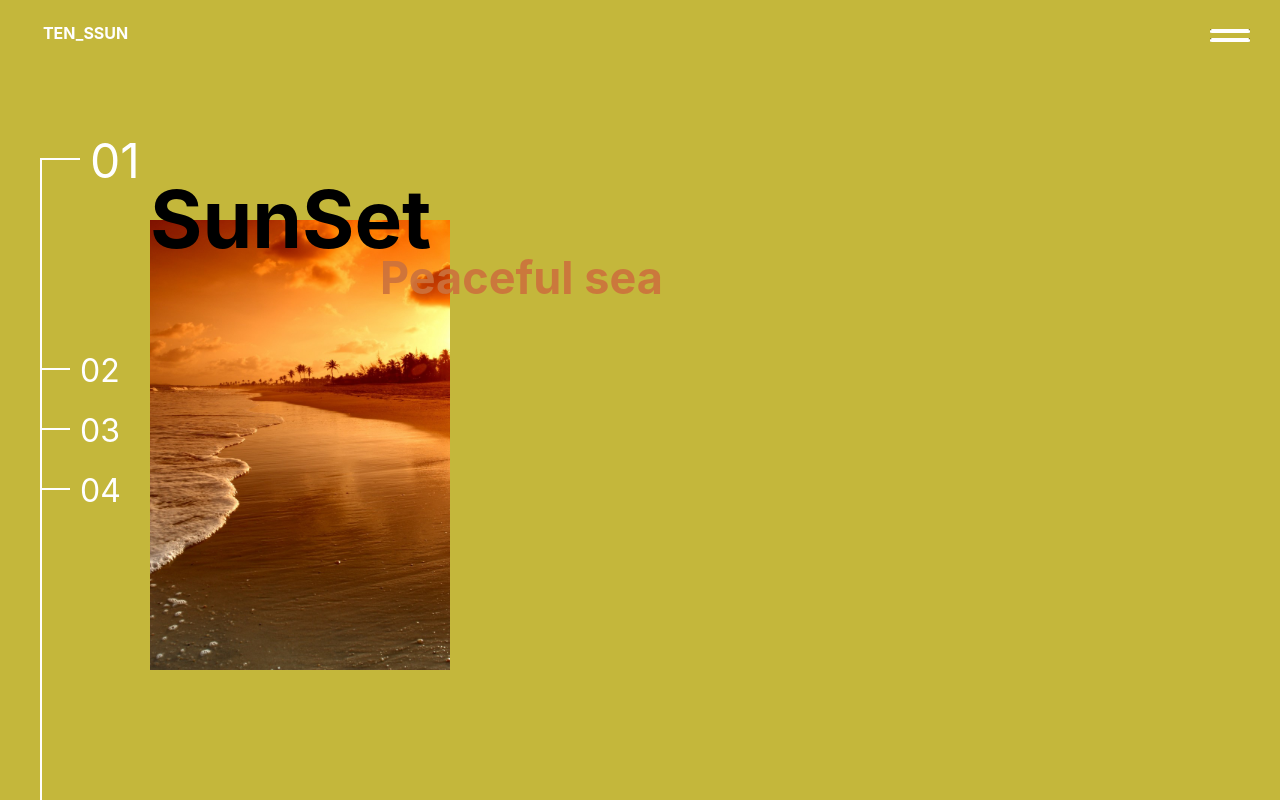
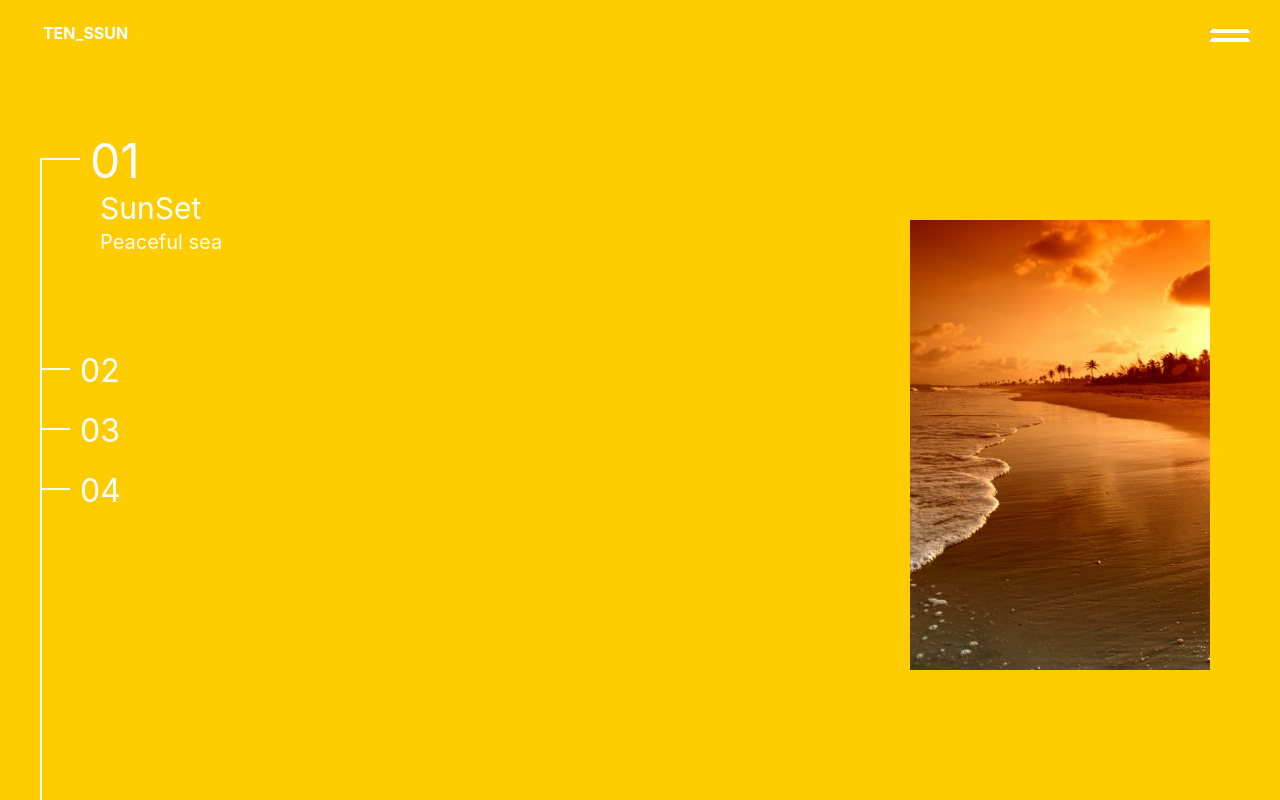
Before and after one commit to TEN-SSUN/portfolio, a React (Create React App) app in the folder ver1/my-profile/: page /work in a window 1280 px wide. Shown: the top 800 px of the page. Built offline with nearby package versions, Linux system fonts and the light colour scheme.

Commit message:
save 2021-09-14

```diff
--- a/ver1/my-profile/src/component/PageTracker.js
+++ b/ver1/my-profile/src/component/PageTracker.js
@@ -64,16 +64,16 @@ export default function Contact(props)
         props.onMoveBottom();
     }
 
+
     useEffect(() =>
     {
-        updatePinPosition();
-    },[props]);
+        requestAnimationFrame(updatePinPosition);
+    },[]);
 
     return (
         <WorkFullDivision id='fullDiv'>
-        <ImgButton src={top_arrow} onClick={moveTop}/>
-        <ImgButton src={bottom_arrow} onClick={moveBottom}/>
-        {/* <ImgButton ></ImgButton> */}
+            <ImgButton src={top_arrow} onClick={moveTop}/>
+            <ImgButton src={bottom_arrow} onClick={moveBottom}/>
         </WorkFullDivision>
     );
 }
--- a/ver1/my-profile/src/component/Work.js
+++ b/ver1/my-profile/src/component/Work.js
@@ -33,37 +33,33 @@ function Contact()
     const [workList]= useState([
                                 {
                                 seq: 1
-                                ,color:"#C4B73B"
+                                ,color:"#ffcc00"
                                 ,img:sunset
                                 ,title:"SunSet"
                                 ,contents:"Peaceful sea"
-                                ,status:"N"
                                 },
                                 {
                                 seq: 2
-                                ,color:"#80b463"
+                                ,color:"#03C9A9"
                                 ,img:sky_forest
                                 ,title:"Forest"
                                 ,contents:"I Love Camping"
-                                ,status:"N"
                                 },
                                 {
                                 seq: 3
-                                ,color:"#b0dfb8"
+                                ,color:"#22A7F0"
                                 ,img:wave
                                 ,title:"Wave"
                                 ,contents:"So~~Cooooooooooooooooool"
-                                ,status:"N"
                                 },
                                 {
                                 seq: 4
-                                ,color:"#ef404f"//C4003B
+                                ,color:"#F64747"//C4003B
                                 ,img:sunglesses
                                 ,title:"나만 없어 고양이 ㅠ"
                                 ,contents:`Gangnam Style~
                                             Korea
                                             `
-                                ,status:"N"
                                 },
                             ])
     //let cPos =0;
@@ -75,7 +71,6 @@ function Contact()
     //const [gapPercent] = useState((0.8-0.4)/(workList.length-1));
     const [gapPercent] = useState((0.075));
     const [currentPage,setCurrentPage] = useState(1);
-    //const [posStatus, setPosStatus] = useState("N");
 
     const handleWindowResize = useCallback(event => {
         setBrowserWidth(document.documentElement.clientWidth);
@@ -86,13 +81,13 @@ function Contact()
 
         for(let i=workList.length-1; i>=1 ;i--)
         {
-            if((Number(browserHeight*(i-1))+Number(300))<Number(window.pageYOffset))
+            if((Number(browserHeight*(i-1))+Number(500))<Number(window.pageYOffset))
             {
                 setWorksMainColor(workList[i].color);
                 setCurrentPage(i+1);
                 break;
             }
-            else if(300>=window.pageYOffset)
+            else if(500>=window.pageYOffset)
             {
                 setWorksMainColor(workList[0].color);
                 setCurrentPage(1);
@@ -126,13 +121,15 @@ function Contact()
                     ))}
             </WorkFullDivision>
             <LeftMenuDivision id="LeftMenuDivision" browserHeight={browserHeight}>
-            {workList.map(({ seq, status }) => (
+            {workList.map(({ seq, status, title, contents }) => (
                     <WorkContentsMenu   num={seq}
                                         status={status}
                                         gapPercent={gapPercent}
                                         browserHeight={browserHeight}
                                         omMoveContent={omMoveContent}
                                         currentPage={currentPage}
+                                        title={title}
+                                        contents={contents}
                                     />
                     ))}
             </LeftMenuDivision>
--- a/ver1/my-profile/src/component/WorkContents.js
+++ b/ver1/my-profile/src/component/WorkContents.js
@@ -14,7 +14,8 @@ const MainImageDiv = styled.div`
     background-color:white;
     position : absolute;
     top : 50%;
-    left : 150px;
+    //left : 150px;
+    right:70px;
     transform: translate(0%, -40%);
     overflow: hidden;
     padding:0px;
@@ -64,39 +65,39 @@ const MainImage = styled.img`
     }
 `;
 
-const MainText = styled.p`
-    position : absolute;
-    padding :0px;
-    margin : 0px;
-    display:flex;
-    justify-content:center;
-    left : 150px;
-    //transform: translate(-50%);
-    //left : 50%;
-    top: 170px;
-    font-size : 80px;
-    transition : all ease 0.3s;
-    color : black;
-    font-weight : bold;
-`;
-//text-align : center;
+// const MainText = styled.p`
+//     position : absolute;
+//     padding :0px;
+//     margin : 0px;
+//     display:flex;
+//     justify-content:center;
+//     left : 150px;
+//     //transform: translate(-50%);
+//     //left : 50%;
+//     top: 170px;
+//     font-size : 80px;
+//     transition : all ease 0.3s;
+//     color : black;
+//     font-weight : bold;
+// `;
+// //text-align : center;
 
-const SubText = styled.p`
-    position : absolute;
-    color : #CC723D;
-    font-weight : bold;
-    font-size : 45px;
-    margin-top : 10px;
-    margin-right : 0px;
-    margin-bottom : 0px;
-    margin-left : 0px;
-    transition : all ease 0.3s;
-    width : ${props => Number(props.browserWidth*1)-Number(420)}px;
-    left : 380px;
-    top : 30%;
-    //transform: translate(-50%, -50%);
-    opacity:0.9;
-`;
+// const SubText = styled.p`
+//     position : absolute;
+//     color : #CC723D;
+//     font-weight : bold;
+//     font-size : 45px;
+//     margin-top : 10px;
+//     margin-right : 0px;
+//     margin-bottom : 0px;
+//     margin-left : 0px;
+//     transition : all ease 0.3s;
+//     width : ${props => Number(props.browserWidth*1)-Number(420)}px;
+//     left : 380px;
+//     top : 30%;
+//     //transform: translate(-50%, -50%);
+//     opacity:0.9;
+// `;
 
 function Contact(props)
 {
@@ -114,8 +115,8 @@ function Contact(props)
     return (
             <MainTextDivision id={"MainContentDivision"+num} browserWidth={browserWidth} browserHeight={browserHeight} num={num} color={props.color}>
                 <MainImageDiv><MainImage src={props.img} /></MainImageDiv>
-                <MainText id="mainTitle">{props.title}</MainText>
-                <SubText browserWidth={browserWidth}>{props.contents}</SubText>
+                {/* <MainText id="mainTitle">{props.title}</MainText>
+                <SubText browserWidth={browserWidth}>{props.contents}</SubText> */}
             </MainTextDivision>
     );
   }
--- a/ver1/my-profile/src/component/WorkContentsMenu.js
+++ b/ver1/my-profile/src/component/WorkContentsMenu.js
@@ -1,6 +1,7 @@
 import React, {useState, useEffect} from "react";
 import styled from "styled-components";
 
+const delaySec = 0.07;
 const WrapDiv = styled.div`
 `;
 // position : fixed;
@@ -21,7 +22,6 @@ const MainTextDivision = styled.div`
     transition : all ease 0.3s;
     padding:0px;
     margin:0px;
-
 `;
 
 const NumberingText = styled.span`
@@ -44,7 +44,47 @@ const NumberingText = styled.span`
     }
 `;
 
-//${props => props.menuWidth}
+const TitleDivision = styled.div`
+    position : fixed;
+    //background-color:white;
+    transition : all ease ${props => (props.num===props.currentPage?0.3:0)}s;
+    padding:0px;
+    margin:0px;
+    visibility:${props => (props.num===props.currentPage?"visible":"hidden")};
+    height:40px;
+    bottom : ${props => (props.browserHeight*(0.8-((props.num-1) *props.gapPercent)))
+                        +(props.num!==props.currentPage?-150:0)-70}px;
+    left : 100px;
+    overflow:hidden;
+    font-size:30px;
+    color:white;
+    transition-delay:${delaySec}s;
+`;
+
+const SubTextDivision = styled.div`
+    position : fixed;
+    //background-color:white;
+    transition : all ease ${props => (props.num===props.currentPage?0.3:0)}s;
+    padding:0px;
+    margin:0px;
+    visibility:${props => (props.num===props.currentPage?"visible":"hidden")};
+    height:40px;
+    bottom : ${props => (props.browserHeight*(0.8-((props.num-1) *props.gapPercent)))
+                        +(props.num!==props.currentPage?-150:0)-110}px;
+    left : 100px;
+    overflow:hidden;
+    font-size:20px;
+    color:white;
+    transition-delay:${delaySec}s;
+`;
+
+// position : fixed;
+// bottom : ${props => (props.browserHeight*(0.8-((props.num-(1))*props.gapPercent)))
+//                     +(props.num>props.currentPage?-150:0)}px;
+// width : ${props => (props.num===props.currentPage?40:30)}px;
+// left: 40px;
+// height : 2px;
+
 function lpad(s, padLength, padString)
 {
     s = s+"";
@@ -99,6 +139,8 @@ function Contact(props)
                 currentPage={currentPage}>
             <MainTextDivision id={"workMenuDiv"+num} gapPercent={gapPercent} browserHeight={browserHeight} num={num} color={props.color} currentPage={currentPage}/>
             <NumberingText id={"workNumText"+num} gapPercent={gapPercent} browserHeight={browserHeight} num={num} currentPage={currentPage}>{lpad(num,2,"0")}</NumberingText>
+            <TitleDivision  gapPercent={gapPercent} browserHeight={browserHeight} currentPage={currentPage}  num={num}>{props.title}</TitleDivision>
+            <SubTextDivision  gapPercent={gapPercent} browserHeight={browserHeight} currentPage={currentPage}  num={num}>{props.contents}</SubTextDivision>
         </WrapDiv>
     );
   }
```
